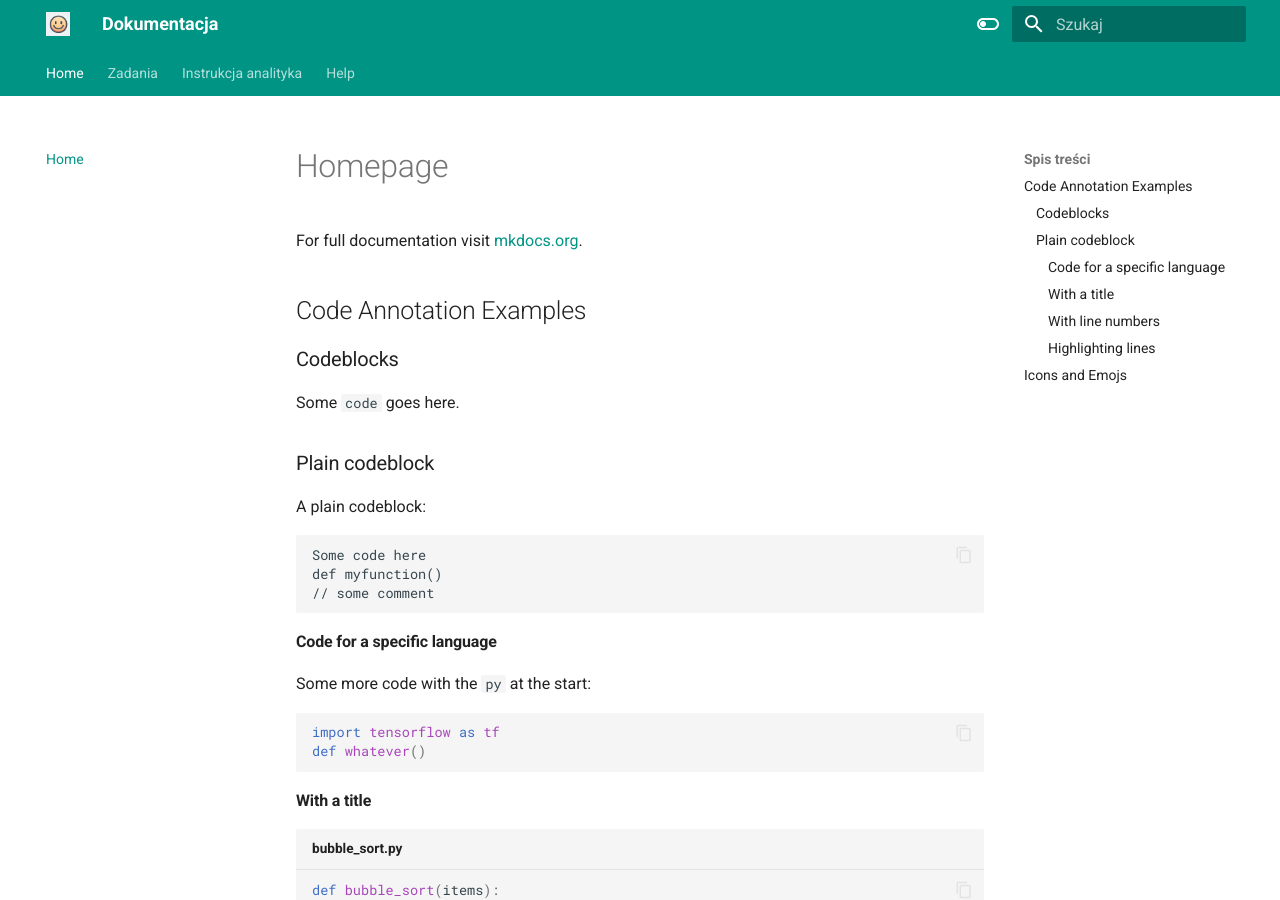
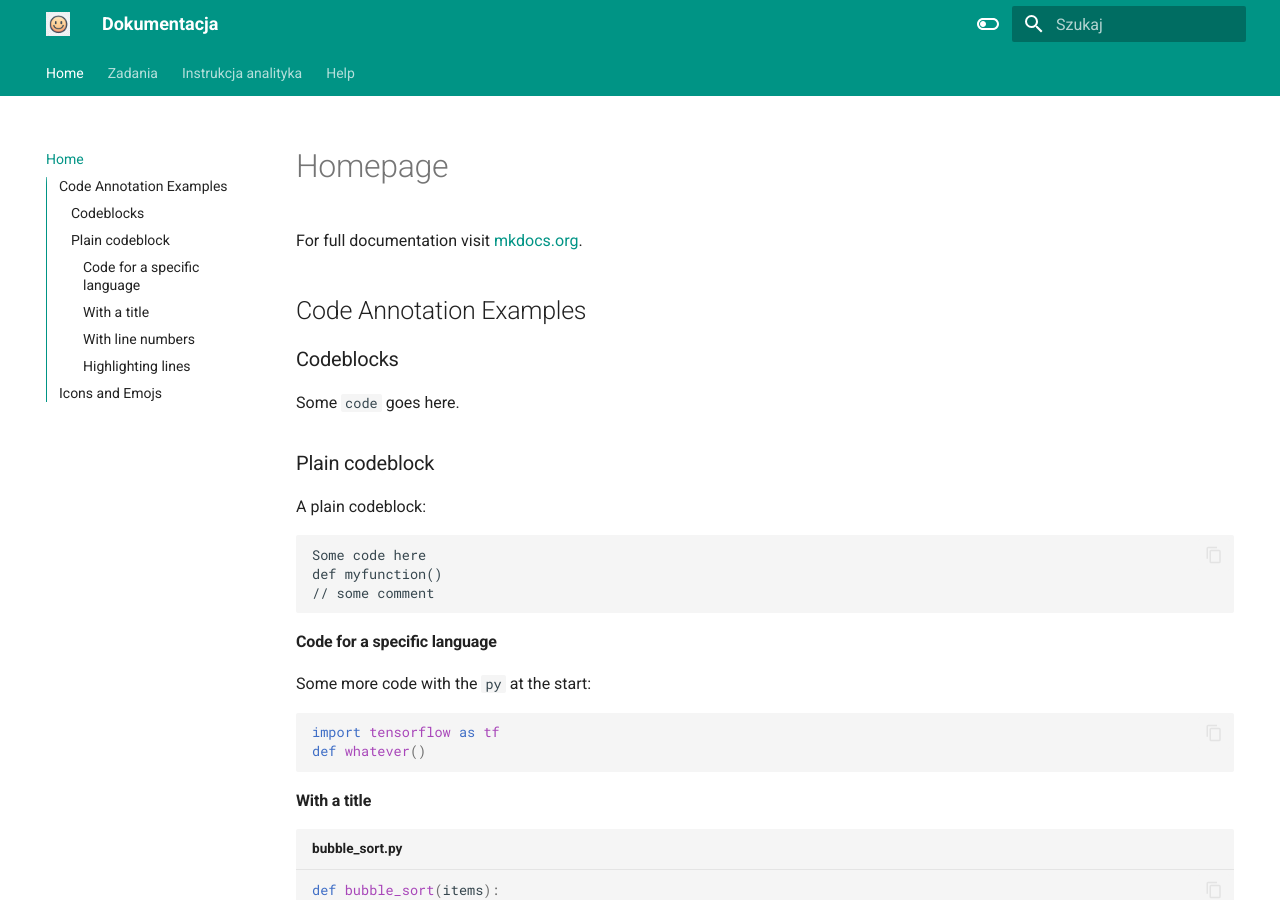
Before and after one commit to kubansa-allegro/doc, an MkDocs documentation site: the page built from docs/index.md, in a window 1280 px wide and 900 px high. Built offline with MkDocs 1.6.1 and Material for MkDocs 9.7.7, drawn with Linux system fonts in a browser that asks for light colours; emoji names are drawn with the system emoji font.

Commit message:
modify yml

```diff
--- a/mkdocs.yml
+++ b/mkdocs.yml
@@ -15,8 +15,8 @@ theme:
   favicon: assets/smiling_face.ico
   features:
     - navigation.tabs
-   # - navigation.sections
-  #  - toc.integrate
+    - navigation.sections
+    - toc.integrate
     - navigation.top
     - search.suggest
     - search.highlight
```
